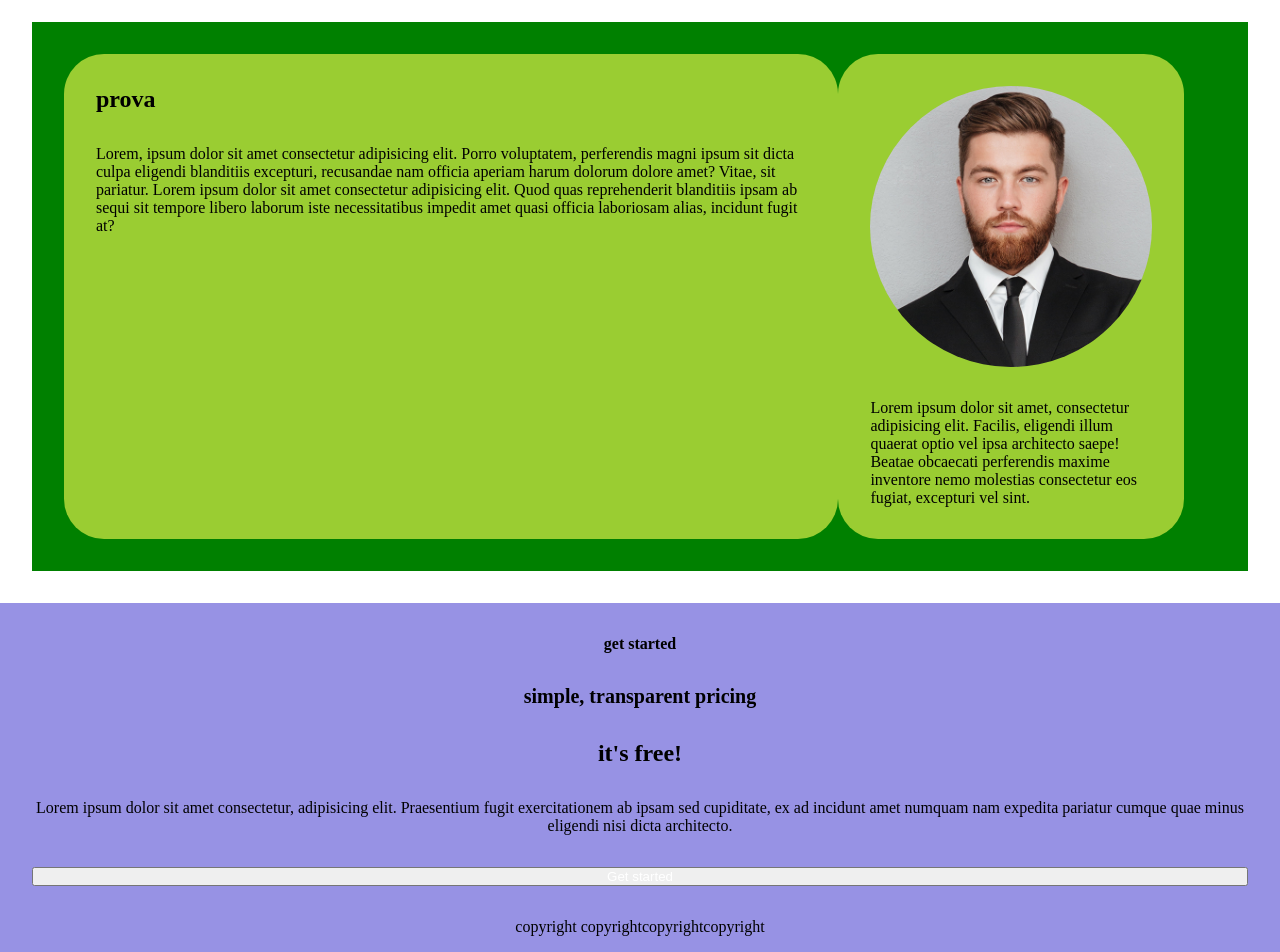
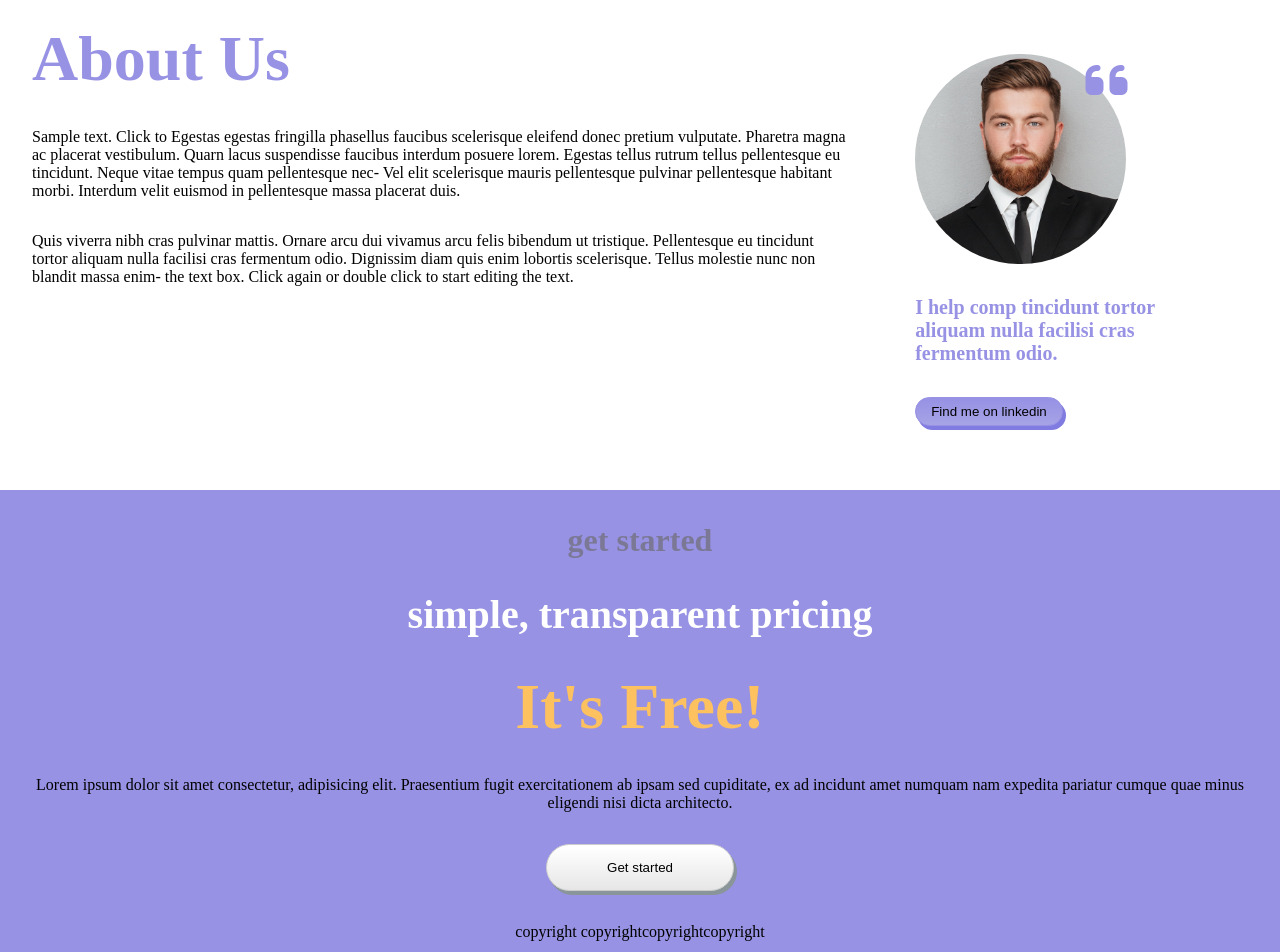
Before and after one commit to FedericoFinco/htmlcss-responsive-layout, a plain HTML site: page index.html in a window 1280 px wide. Shown: the part 3980-4932 px from the top of the page. Drawn offline with Linux system fonts and the light colour scheme.

Commit message:
dev (main, footer) : all done, need some minor fixing to paddings and some lnink elemnts

```diff
--- a/css/style.css
+++ b/css/style.css
@@ -14,8 +14,9 @@ body.debug{
     background-color: rgb(145, 42, 16);
 }
 
+.posRelative{position: relative;}
+
 .flex{display: flex;}
-
 .justifyCenter{justify-content: center;}
 .justifySpaceBetween{justify-content: space-between;}
 .alignItemsCenter{align-items: center;}
@@ -48,6 +49,8 @@ body.debug{
 
 .txtWhite{color: white;}
 .txtSecondary{color: #9792e4;}
+.txtOrange{color: #fdc15f;}
+.txtGrey{color: rgba(107, 106, 106, 0.637);}
 
 .myButton {
 	box-shadow: 2px 2px 0px 0px #c4c4c4;
@@ -89,9 +92,25 @@ body.debug{
 	border-radius:15px;
 	border:1px solid #9792e4;
 }
-.myButton.myButton.CSecondary:hover {
+.myButton.CSecondary:hover {
 	background:linear-gradient(to bottom, #a7a3e6 5%, #9792e4 100%);
 	background-color:#a7a3e6;
+}
+
+.myButton.bottomBut{
+    box-shadow: 3px 4px 0px 0px #899599;
+	background:linear-gradient(to bottom, #ffffff 5%, #e6e6e6 100%);
+	background-color:#ffffff;
+	border-radius:25px;
+	border:1px solid #cccccc;
+    padding:15px 60px;
+}
+.myButton.bottomBut:hover {
+	background:linear-gradient(to bottom, #e6e6e6 5%, #ffffff 100%);
+	background-color:#e6e6e6;
+}
+.myButton.bottomBut>a{
+    color: #000000;
 }
 
 img{
@@ -190,12 +209,17 @@ header .navbar a:hover{color: #5044fd;}
 .FS1_3 h3{font-size: 1.25em;}
 .FS1_3 p{font-size: 1em;}
 
+.FS2 {font-size: 2rem;}
+.FS2 h2{font-size: 2em;}
+.FS2 h3{font-size: 1.25em;}
+.FS2 h4{font-size: 1em;}
+
 .aboutImg{
     background-image: url(../img/about.jpg);
 }
 
 .aboutUs .picture{
-    width: 100%;
+    width: 70%;
 }
 
 .gigaNumber{font-size: 4rem;}
@@ -203,9 +227,17 @@ header .navbar a:hover{color: #5044fd;}
 .WWU .myButton.CSecondary{
     padding: 0.3rem 2rem;
 }
+
+.bigQuote{
+    font-size: 3rem;
+    color: #9792e4;
+    position: absolute;
+    right: 33%;
+}
 /********* FOOTER *********/
 footer{
     background-color: #222;
+    color: white;
 }
 
 footer p:first-child{
--- a/index.html
+++ b/index.html
@@ -190,25 +190,30 @@
         </section>
         <!-- about us -->
         <section class="whiteColor pad2">
-            <div class="row pad2 boxed debugGreen aboutUs">
-                <div class="card flex directionColumn pad2 gap2 debugYellow">
-                    <h2>prova</h2>
-                    <p>Lorem, ipsum dolor sit amet consectetur adipisicing elit. Porro voluptatem, perferendis magni ipsum sit dicta culpa eligendi blanditiis excepturi, recusandae nam officia aperiam harum dolorum dolore amet? Vitae, sit pariatur. Lorem ipsum dolor sit amet consectetur adipisicing elit. Quod quas reprehenderit blanditiis ipsam ab sequi sit tempore libero laborum iste necessitatibus impedit amet quasi officia laboriosam alias, incidunt fugit at?</p>
+            <div class="row gap2 boxed aboutUs">
+                <div class="card flex directionColumn gap2">
+                    <h2 class="gigaNumber txtSecondary">About Us</h2>
+                    <p>Sample text. Click to Egestas egestas fringilla phasellus faucibus scelerisque eleifend donec pretium vulputate. Pharetra magna ac placerat vestibulum. Quarn lacus suspendisse faucibus interdum posuere lorem. Egestas tellus rutrum tellus pellentesque eu tincidunt. Neque vitae tempus quam pellentesque nec- Vel elit scelerisque mauris pellentesque pulvinar pellentesque habitant morbi. Interdum velit euismod in pellentesque massa placerat duis.</p>
+                    <p>Quis viverra nibh cras pulvinar mattis. Ornare arcu dui vivamus arcu felis bibendum ut tristique. Pellentesque eu tincidunt tortor aliquam nulla facilisi cras fermentum odio. Dignissim diam quis enim lobortis scelerisque. Tellus molestie nunc non blandit massa enim- the text box. Click again or double click to start editing the text.</p>
                 </div>
-                <div class="card flex directionColumn pad2 gap2 debugYellow">
+                <div class="card flex directionColumn pad2 gap2 posRelative alignFlexStart">
+                    <div class="bigQuote"><i class="fa-solid fa-quote-left"></i></div>
                     <div class="picture aboutImg"></div>
-                    <p>Lorem ipsum dolor sit amet, consectetur adipisicing elit. Facilis, eligendi illum quaerat optio vel ipsa architecto saepe! Beatae obcaecati perferendis maxime inventore nemo molestias consectetur eos fugiat, excepturi vel sint.</p>
+                    <h3 class="txtSecondary"><strong>I help comp tincidunt tortor aliquam nulla facilisi cras fermentum odio.</strong></h3>
+                    <button class="myButton CSecondary">Find me on linkedin</button>
                 </div>
             </div>
         </section>
         <!-- get started -->
         <section class="secondaryColor pad2">
-            <div class="flex directionColumn textAlingCenter gap2 boxed">
-                <h4>get started</h4>
-                <h3>simple, transparent pricing</h3>
-                <h2>it's free!</h2>
+            <div class="flex directionColumn textAlingCenter gap2 boxed alignItemsCenter">
+                <div class="FS2 flex directionColumn gap2">
+                    <h4 class="txtGrey">get started</h4>
+                    <h3 class="txtWhite">simple, transparent pricing</h3>
+                    <h2 class="txtOrange">It's Free!</h2>
+                </div>
                 <p>Lorem ipsum dolor sit amet consectetur, adipisicing elit. Praesentium fugit exercitationem ab ipsam sed cupiditate, ex ad incidunt amet numquam nam expedita pariatur cumque quae minus eligendi nisi dicta architecto.</p>
-                <button><a href="">Get started</a></button>
+                <button class="myButton bottomBut"><a href="">Get started</a></button>
                 <p>copyright copyrightcopyrightcopyright</p>
             </div>
         </section>
```
